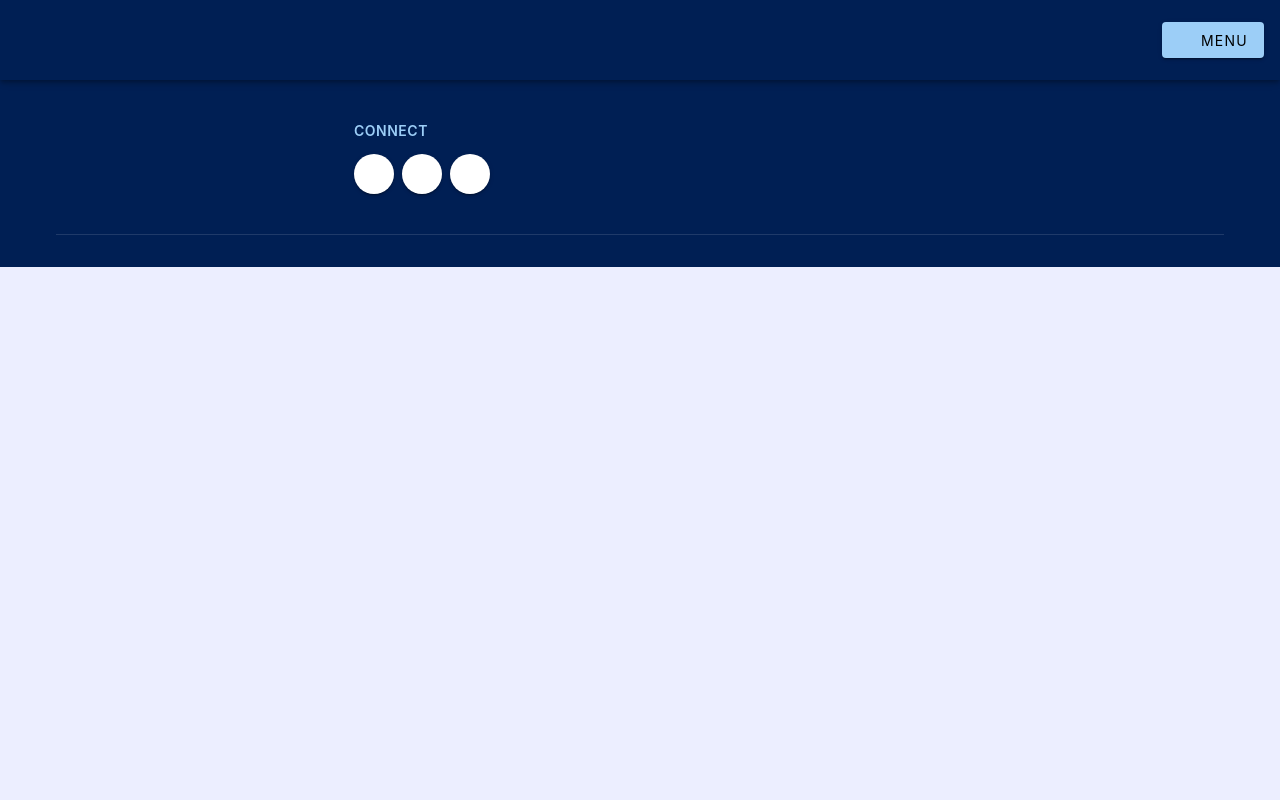
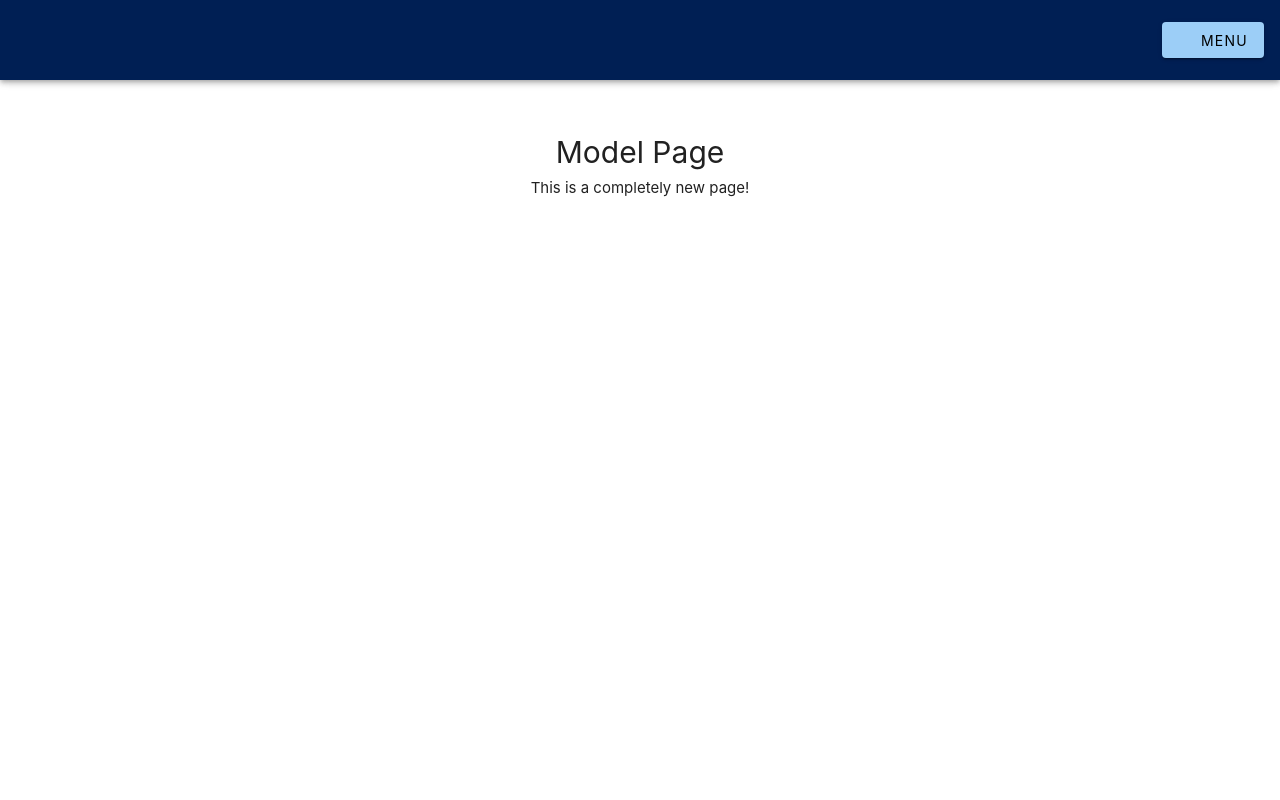
Before and after one commit to FionaRubino/DS440, a Vue app in the folder frontend/DS440W/: page /model in a window 1280 px wide. Before the commit this address had no page. Shown: the top 800 px of the page. Built offline with nearby package versions, Linux system fonts and the light colour scheme.

Commit message:
add model page

```diff
--- a/frontend/DS440W/package.json
+++ b/frontend/DS440W/package.json
@@ -25,8 +25,10 @@
     "globals": "^17.3.0",
     "npm-run-all2": "^8.0.4",
     "oxlint": "~1.42.0",
+    "sass-embedded": "^1.97.3",
     "vite": "^7.3.1",
-    "vite-plugin-vue-devtools": "^8.0.5"
+    "vite-plugin-vue-devtools": "^8.0.5",
+    "vite-plugin-vuetify": "^2.1.3"
   },
   "engines": {
     "node": "^20.19.0 || >=22.12.0"
--- a/frontend/DS440W/src/App.vue
+++ b/frontend/DS440W/src/App.vue
@@ -20,8 +20,18 @@
               Menu
             </v-btn>
           </template>
+          <!-- Menu Content -->
+          <v-list>
+            <!-- Go to Home -->
+            <v-list-item :to="{ name: 'home' }">
+              <v-list-item-title>Home</v-list-item-title>
+            </v-list-item>
+            <!-- Go to Model Page -->
+            <v-list-item :to="{ name: 'model' }">
+              <v-list-item-title>Model Page</v-list-item-title>
+            </v-list-item>
+          </v-list>
         </v-menu>
-
       </v-container>
     </v-app-bar>
 
--- a/frontend/DS440W/src/router/index.js
+++ b/frontend/DS440W/src/router/index.js
@@ -1,5 +1,6 @@
 import { createRouter, createWebHistory } from 'vue-router'
 import LandingView from '../views/LandingView.vue'
+import ModelPage from '../views/ModelPage.vue'
 
 const router = createRouter({
   history: createWebHistory(import.meta.env.BASE_URL),
@@ -8,6 +9,11 @@ const router = createRouter({
       path: '/',
       name: 'home',
       component: LandingView,
+    },
+    {
+      path: '/model',          // <-- new route URL
+      name: 'model',
+      component: ModelPage,    // <-- now this import is used
     }
   ],
 })
--- /dev/null
+++ b/frontend/DS440W/src/views/ModelPage.vue
@@ -0,0 +1,16 @@
+<template>
+  <v-app>
+    <v-container class="pt-12 text-center">
+      <h1>Model Page</h1>
+      <p>This is a completely new page!</p>
+    </v-container>
+  </v-app>
+</template>
+
+<script setup lang="ts">
+// nothing here yet, that's fine
+</script>
+
+<style scoped>
+/* optional styles */
+</style>
```
Also changed, not shown: 1 other file (tests, documents, lock files or other folders).
